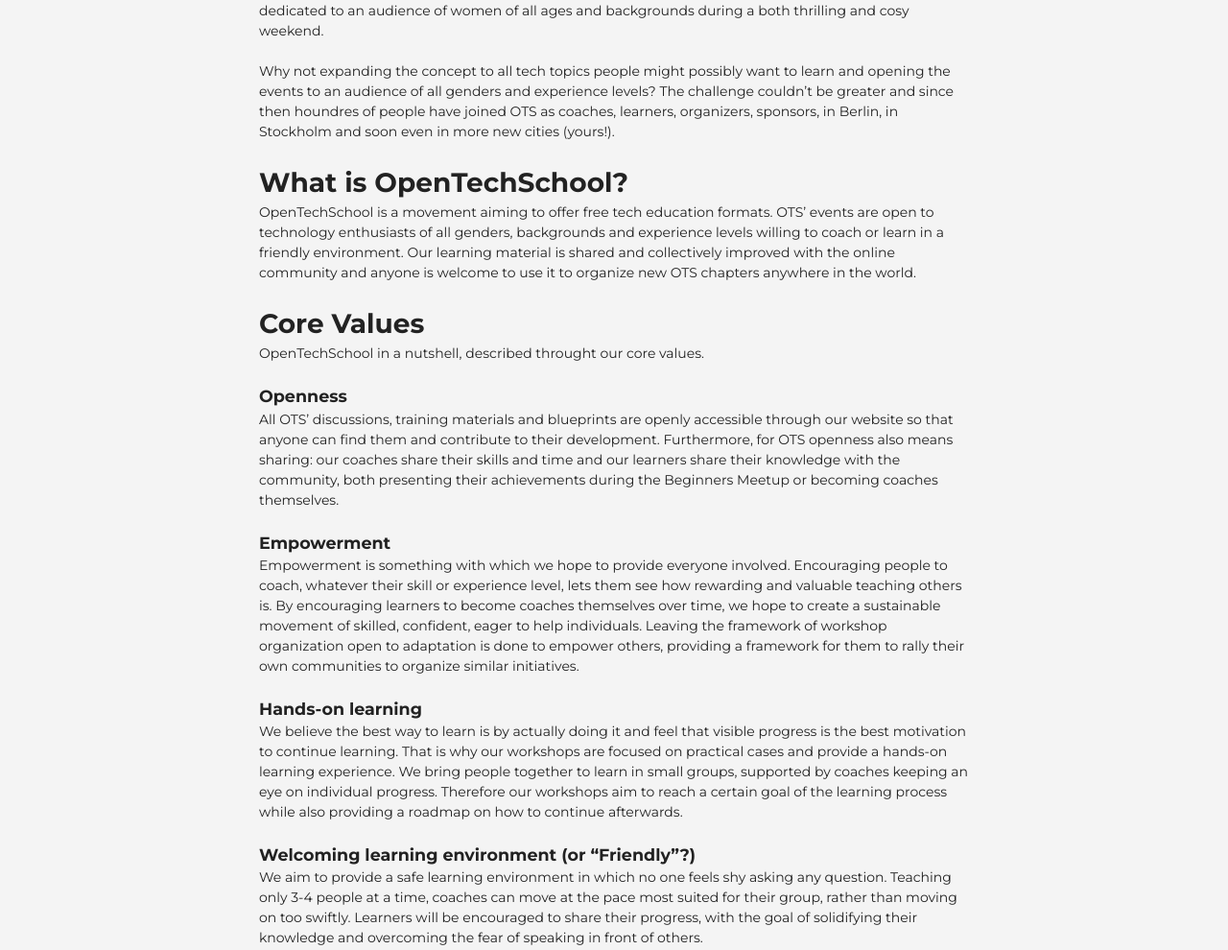
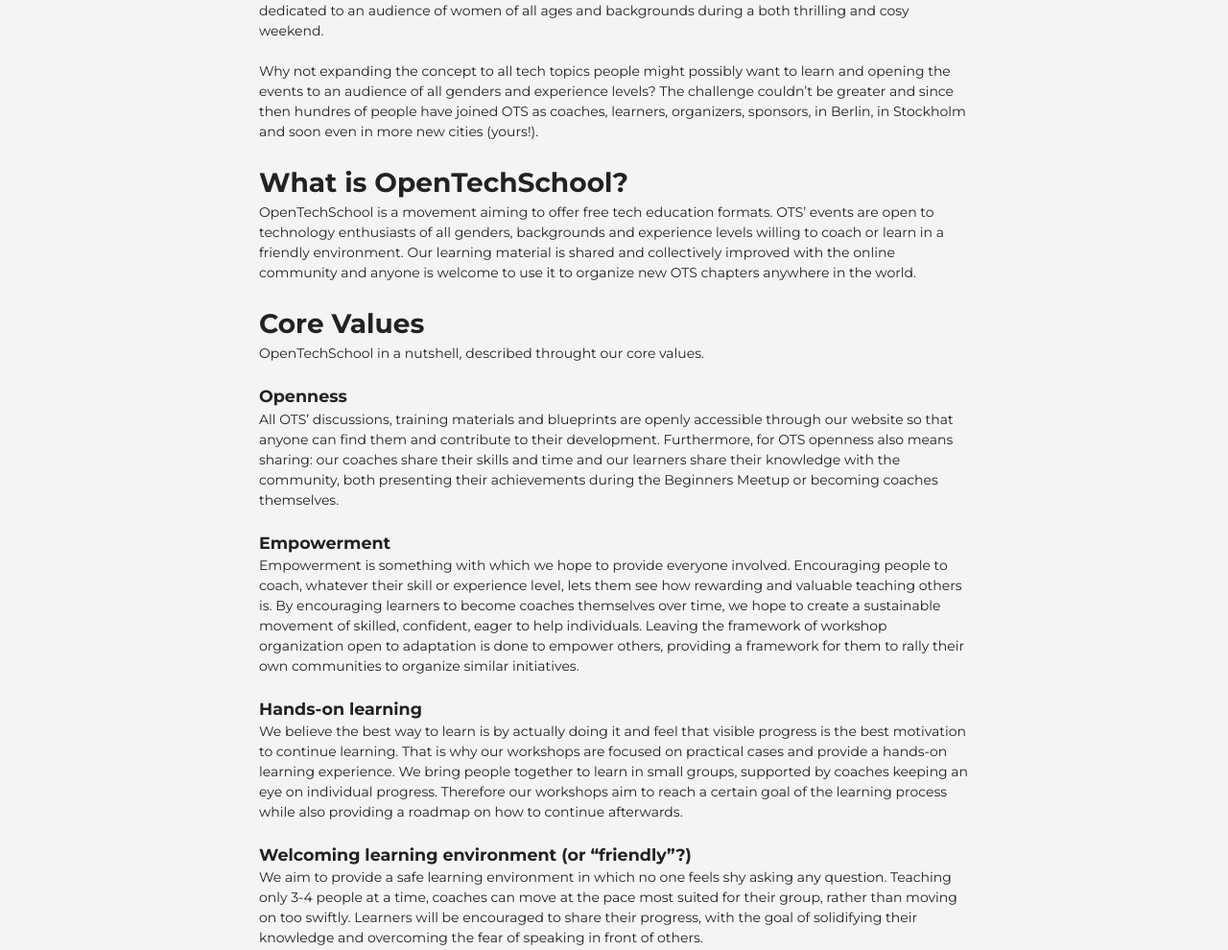
Before and after one commit to OpenTechSchool/www.opentechschool.org, a Jekyll site: the page built from about.md, in a window 1280 px wide. Shown: the part 509-1499 px from the top of the page at 96% size. Built offline with Jekyll 4.4.1, drawn with Linux system fonts in a browser that asks for light colours; nearby versions of some CDN libraries.

Commit message:
typos, apostrophes

```diff
--- a/about.md
+++ b/about.md
@@ -11,18 +11,18 @@
 OTS was born in April 2012 in Berlin. The first Rails Girls local event had just taken place and it had left many of us admired and enthusiastic. A free tech workshop with freshly created learning material dedicated to an audience of women of all ages and backgrounds during a both thrilling and cosy weekend.
 
 Why not expanding the concept to all tech topics people might possibly want to learn and opening the events to an audience of all genders and experience levels?
-The challenge couldn't be greater and since then houndres of people have joined OTS as coaches, learners, organizers, sponsors, in Berlin, in Stockholm and soon even in more new cities (yours!).
+The challenge couldn’t be greater and since then hundres of people have joined OTS as coaches, learners, organizers, sponsors, in Berlin, in Stockholm and soon even in more new cities (yours!).
 
 ## What is OpenTechSchool?
 
-OpenTechSchool is a movement aiming to offer free tech education formats. OTS' events are open to technology enthusiasts of all genders, backgrounds and experience levels willing to coach or learn in a friendly environment. Our learning material is shared and collectively improved with the online community and anyone is welcome to use it to organize new OTS chapters anywhere in the world.
+OpenTechSchool is a movement aiming to offer free tech education formats. OTS’ events are open to technology enthusiasts of all genders, backgrounds and experience levels willing to coach or learn in a friendly environment. Our learning material is shared and collectively improved with the online community and anyone is welcome to use it to organize new OTS chapters anywhere in the world.
 
 ## Core Values
 
 OpenTechSchool in a nutshell, described throught our core values.
 
 ### Openness
-All OTS' discussions, training materials and blueprints are openly accessible through our website so that anyone can find them and contribute to their development. Furthermore, for OTS openness also means sharing: our coaches share their skills and time and our learners share their knowledge with the community, both presenting their achievements during the Beginners Meetup or becoming coaches themselves.
+All OTS’ discussions, training materials and blueprints are openly accessible through our website so that anyone can find them and contribute to their development. Furthermore, for OTS openness also means sharing: our coaches share their skills and time and our learners share their knowledge with the community, both presenting their achievements during the Beginners Meetup or becoming coaches themselves.
 
 ### Empowerment
 Empowerment is something with which we hope to provide everyone involved. Encouraging people to coach, whatever their skill or experience level, lets them see how rewarding and valuable teaching others is. By encouraging learners to become coaches themselves over time, we hope to create a sustainable movement of skilled, confident, eager to help individuals. Leaving the framework of workshop organization open to adaptation is done to empower others, providing a framework for them to rally their own communities to organize similar initiatives.
@@ -30,7 +30,7 @@
 ### Hands-on learning
 We believe the best way to learn is by actually doing it and feel that visible progress is the best motivation to continue learning. That is why our workshops are focused on practical cases and provide a hands-on learning experience. We bring people together to learn in small groups, supported by coaches keeping an eye on individual progress. Therefore our workshops aim to reach a certain goal of the learning process while also providing a roadmap on how to continue afterwards.
 
-### Welcoming learning environment   (or "Friendly"?)
+### Welcoming learning environment (or “friendly”?)
 We aim to provide a safe learning environment in which no one feels shy asking any question. Teaching only 3-4 people at a time, coaches can move at the pace most suited for their group, rather than moving on too swiftly. Learners will be encouraged to share their progress, with the goal of solidifying their knowledge and overcoming the fear of speaking in front of others.
 
 ### Transparency
```
